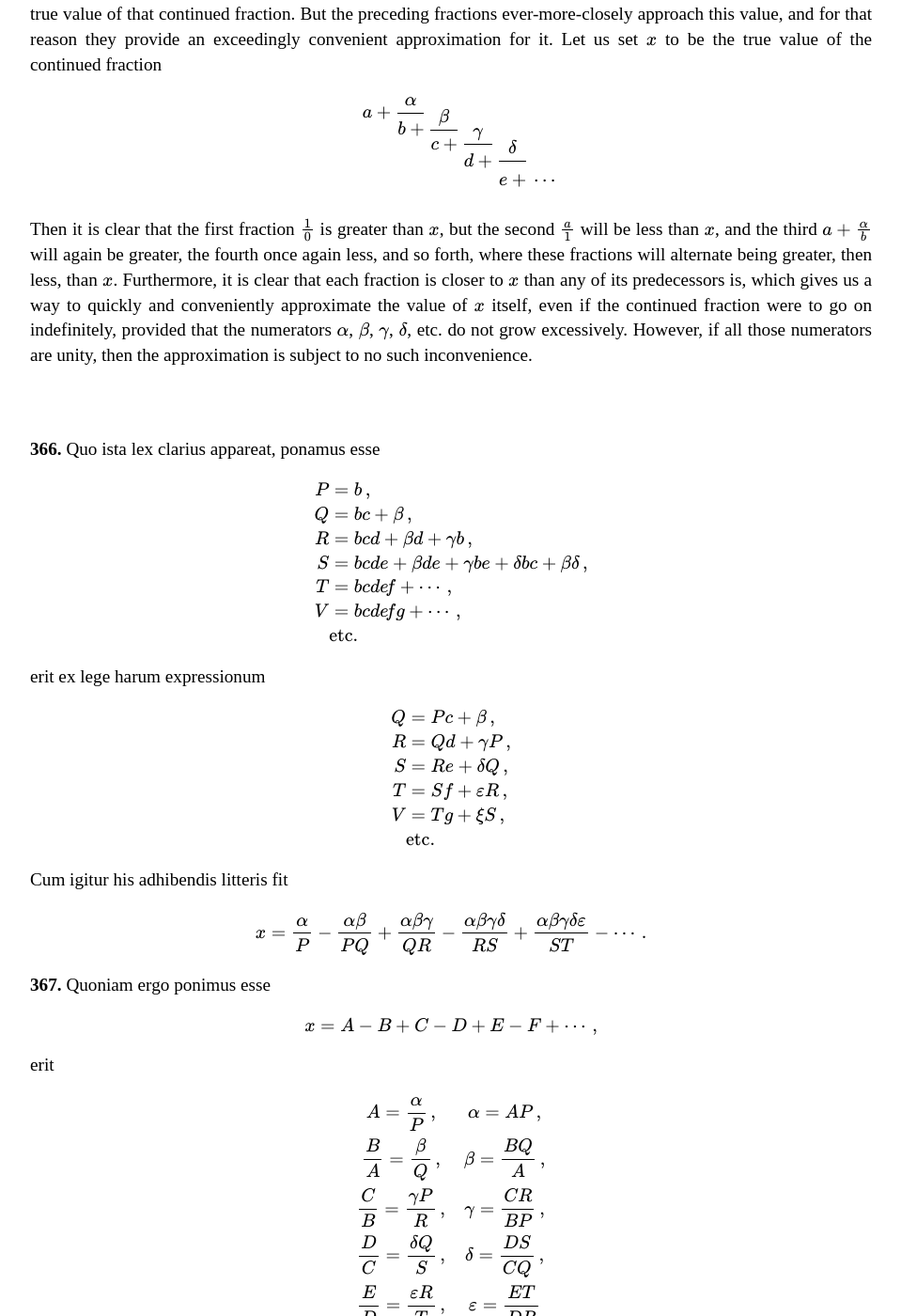
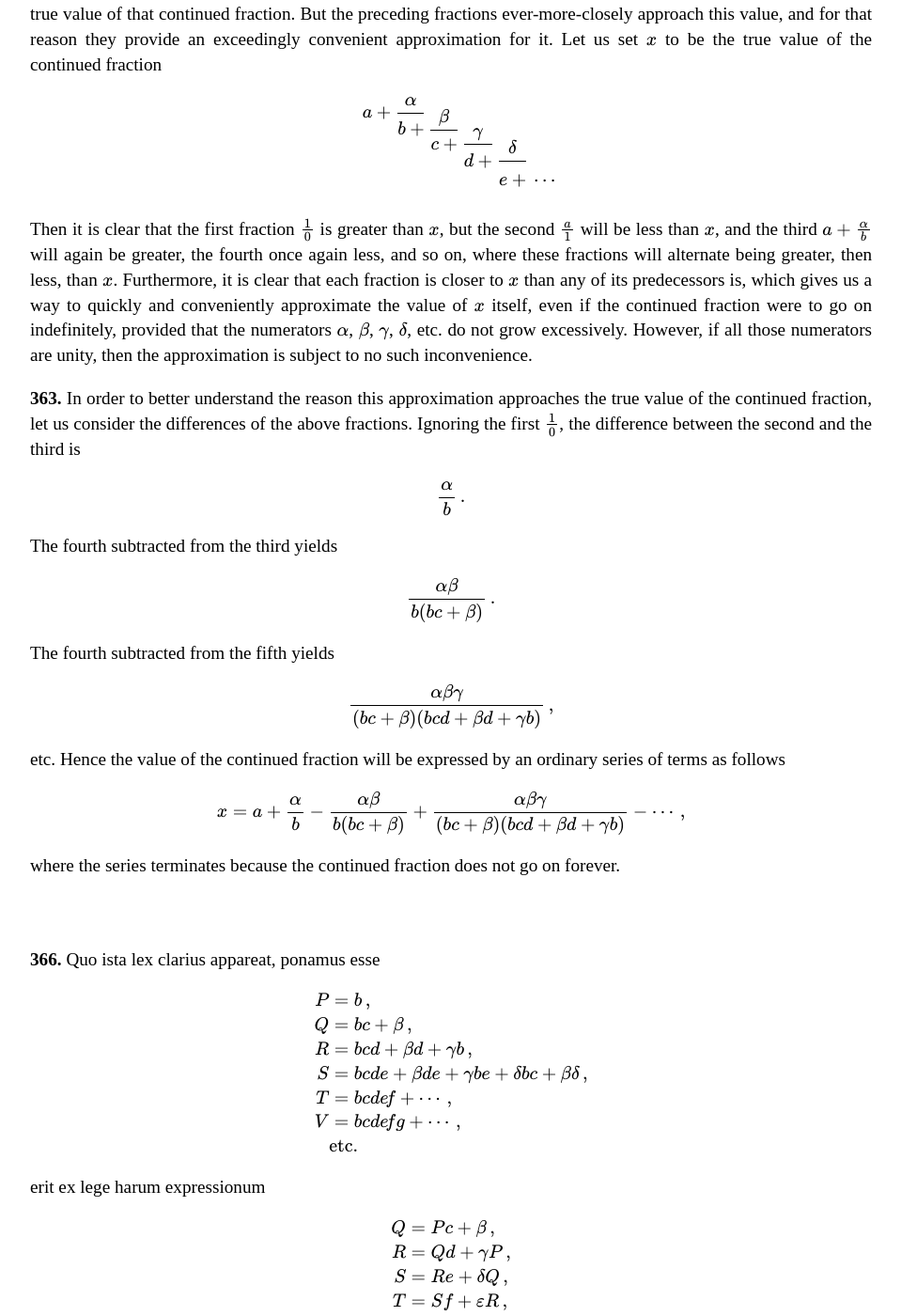
Before and after one commit to ttdoucet/ttdoucet.github.io, a Jekyll site: the page built from euler/e101-en.html, in a window 1280 px wide and 1400 px high, scrolled down 2881 px. Shown: the whole window at 94% size, without its empty margins (160-1119 px from the left). Built offline with Jekyll 4.4.1, drawn with Linux system fonts in a browser that asks for light colours; formulas are drawn with MathJax 3.

Commit message:
Translated p363 of e101.

```diff
--- a/euler/e101-en.html
+++ b/euler/e101-en.html
@@ -184,7 +184,7 @@ Let us set \(x\) to be the true value of the continued fraction
 Then it is clear that the first fraction \(1\over 0\) is greater than
 \(x\), but the second \(a\over 1\) will be less than \(x\),
 and the third \(a+{\alpha\over b}\) will again be greater,
-the fourth once again less, and so forth, where these
+the fourth once again less, and so on, where these
 fractions will alternate being greater, then less, than \(x\).
 
 Furthermore, it is clear that
@@ -196,6 +196,40 @@ numerators \(\alpha\), \(\beta\), \(\gamma\), \(\delta\), etc. do
 not grow excessively.
 However, if all those numerators are unity, then the approximation
 is subject to no such inconvenience.
+
+
+<p><esec>363.</esec>
+In order to better understand the reason this approximation
+approaches the true value of the continued fraction, let us
+consider the differences of the above fractions.
+
+Ignoring the first \(1\over 0\), the difference between the second
+and the third is
+
+\begin{equation}
+{\alpha \over b}\,.
+\end{equation}
+
+The fourth subtracted from the third yields
+
+\begin{equation}
+{\alpha\beta \over b(bc+\beta)}\,.
+\end{equation}
+
+The fourth subtracted from the fifth yields
+
+\begin{equation}
+{\alpha\beta\gamma \over (bc + \beta)(bcd + \beta d + \gamma b)}\,,
+\end{equation}
+
+etc. Hence the value of the continued fraction will be expressed
+by an ordinary series of terms as follows
+
+\begin{equation}
+x = a + {\alpha \over b} - {\alpha\beta \over b(bc+\beta)} + {\alpha\beta\gamma \over (bc + \beta)(bcd + \beta d + \gamma b)} - \cdots\,,
+\end{equation}
+
+where the series terminates because the continued fraction does not go on forever.
 
 
 <br><br><br>
```
